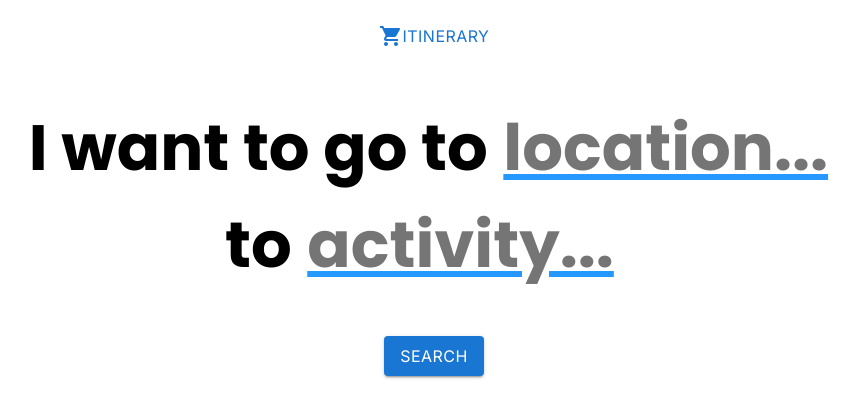
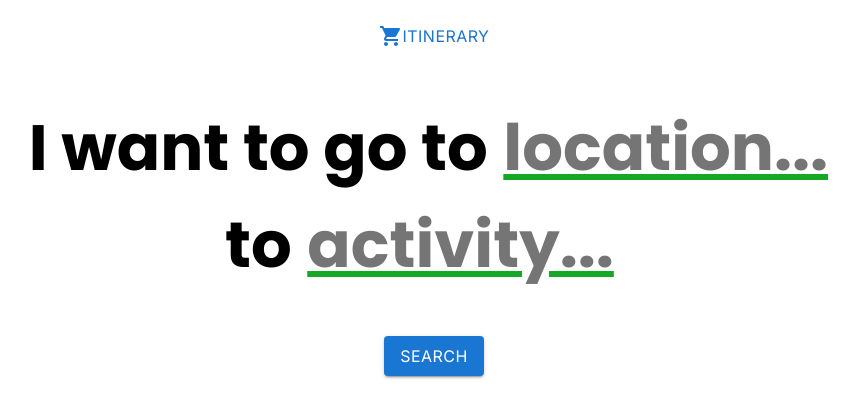
Before and after one commit to sprihajha/pennapps, a React (Create React App) app: page / in a window 1280 px wide. Shown: the top 418 px of the page, without its empty margins (206-1066 px from the left). Built offline with nearby package versions, Linux system fonts and the light colour scheme.

Commit message:
added ID to itemcard

```diff
--- a/src/App.js
+++ b/src/App.js
@@ -83,6 +83,7 @@ const App = () => {
                     key={index}
                     title={result.title}
                     url={result.url}
+                    id={result.id}
                     onAdd={() => handleAdd(index, result)}
                   />
                 ))}
--- a/src/Search.css
+++ b/src/Search.css
@@ -7,7 +7,7 @@
   width: fit-content;
   outline:none;
   text-decoration: underline;
-  text-decoration-color: rgb(37, 153, 255);
+  text-decoration-color: rgb(20, 168, 36);
   text-decoration-color:linear-gradient(90deg, rgba(37, 153, 255, 1) 0%, rgba(156, 0, 255, 1) 100%);
 }
 
--- a/src/components/ItemCard.js
+++ b/src/components/ItemCard.js
@@ -7,7 +7,7 @@ import AddCircleOutlinedIcon from "@mui/icons-material/AddCircleOutlined";
 import IconButton from "@mui/material/IconButton";
 import { motion, AnimatePresence } from "framer-motion";
 
-const ItemCard = ({ title, url, onAdd }) => {
+const ItemCard = ({ title, url, id, onAdd }) => {
   const [isVisible, setIsVisible] = React.useState(true);
 
   const handleAdd = () => {
```
